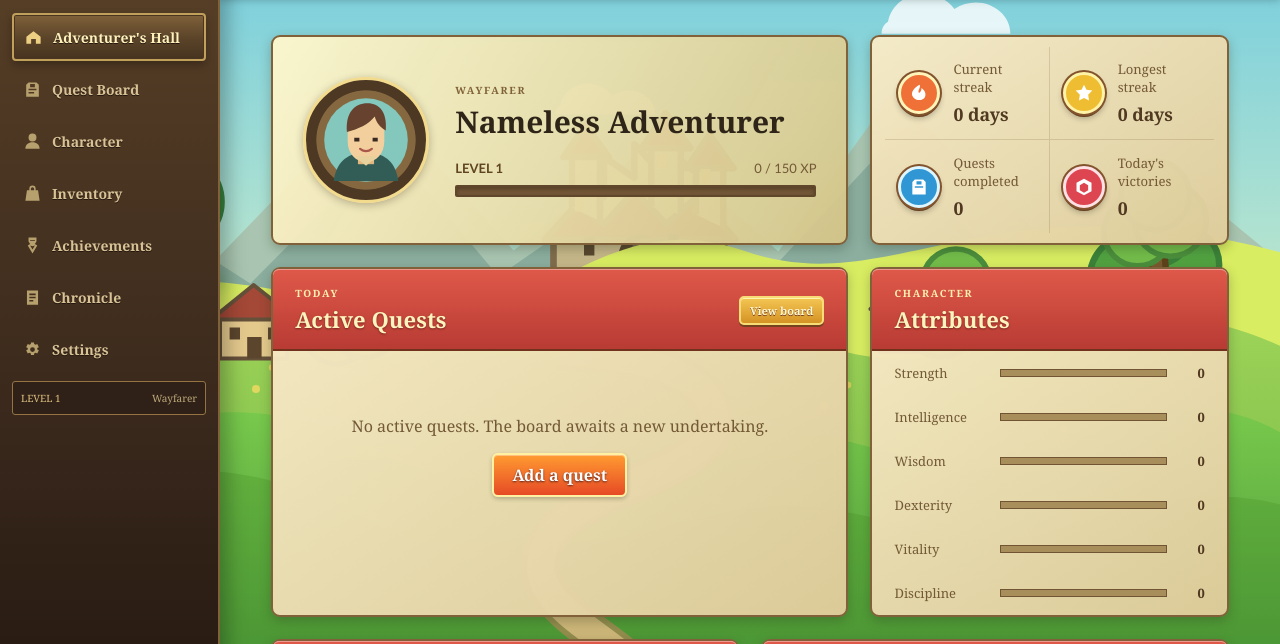
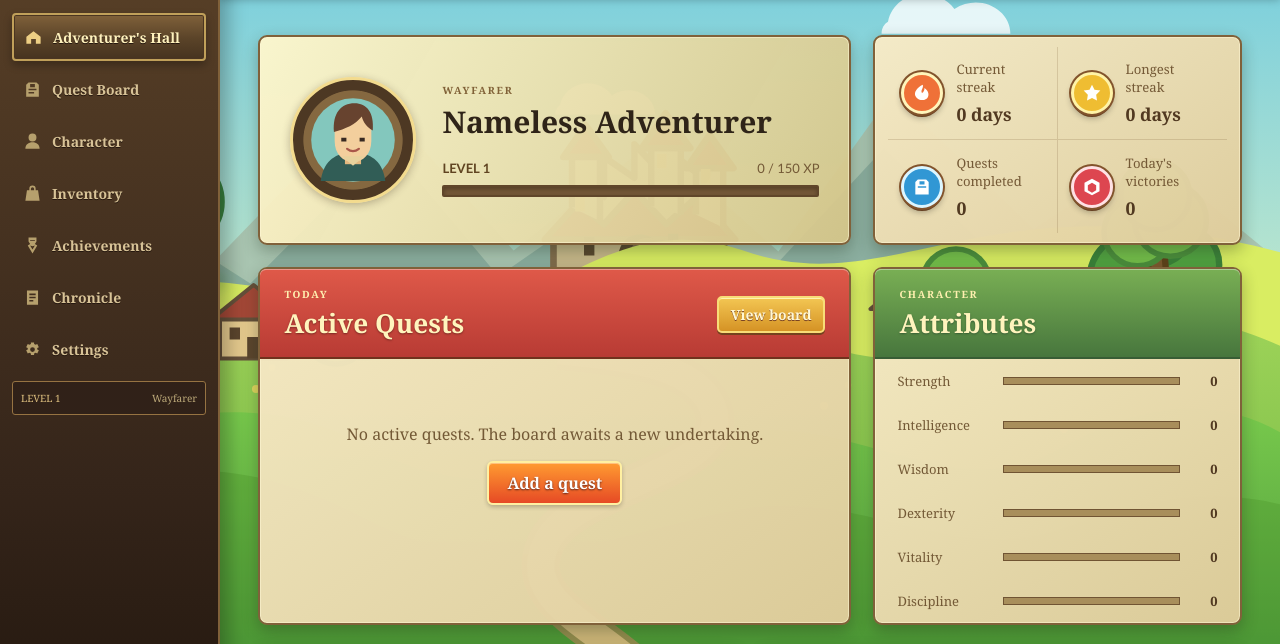
Before and after one commit to Namahka/QuestLog, a plain HTML site: page index.html in a window 1280 px wide. Shown: the part 79-723 px from the top of the page. Drawn offline with Linux system fonts and the light colour scheme.

Commit message:
style: expand dashboard and remove focus frame
Co-authored-by: Copilot <223556219+Copilot@users.noreply.github.com>

```diff
--- a/styles/main.scss
+++ b/styles/main.scss
@@ -80,18 +80,24 @@ svg{width:1.25em;height:1.25em;fill:currentColor}
   box-shadow:inset 0 0 0 2px #58402a,0 4px 8px rgba(0,0,0,.35)
 }
 .menu-button{display:none}
-.content{max-width:1440px;margin:0 auto;padding:clamp(28px,3vw,44px) clamp(30px,4vw,64px) 70px}
+.content{width:100%;max-width:1920px;margin:0 auto;padding:clamp(28px,3vw,48px) clamp(24px,3vw,56px) 70px}
+.content:focus-visible{outline:none}
 
 .panel,.hero-panel,.stat-strip,.quest-card,.achievement-card,.inventory-item,.board-toolbar,.chronicle-list{
   border:2px solid #80613a;border-radius:9px;
   color:$ink;
   background:linear-gradient(145deg,rgba(247,235,199,.97),rgba(223,204,155,.97));
-  box-shadow:0 4px 12px rgba(31,43,24,.28)
+  box-shadow:0 6px 16px rgba(31,43,24,.32),inset 0 0 0 1px rgba(255,248,213,.55)
 }
-.panel-header{display:flex;align-items:center;justify-content:space-between;padding:17px 22px 15px;border-bottom:2px solid #71311d;border-radius:6px 6px 0 0;background:linear-gradient(180deg,#df5949,#b83b34);box-shadow:inset 0 1px rgba(255,255,255,.38)}
-.panel-header h2{margin:0;color:#fff4bd;font-size:clamp(20px,1.1rem + .35vw,24px);text-shadow:0 1px 2px #792923}
+.panel-header{display:flex;align-items:center;justify-content:space-between;padding:18px 24px 16px;border-bottom:2px solid #71311d;border-radius:6px 6px 0 0;background:linear-gradient(180deg,#df5949,#b83b34);box-shadow:inset 0 1px rgba(255,255,255,.38)}
+.panel-header h2{margin:0;color:#fff4bd;font-size:clamp(22px,1.2rem + .55vw,30px);text-shadow:0 1px 2px #792923}
 .panel-header .eyebrow{color:#fff0b0}
-.text-button{border:2px solid #f8dd77;border-radius:5px;background:linear-gradient(#f3c653,#d59325);color:#fff8d5;font-size:11px;font-weight:900;text-shadow:0 1px #794323;padding:5px 9px;box-shadow:inset 0 1px #fff3af,0 2px #74431e}
+.attributes-preview .panel-header,.attribute-sheet .panel-header{border-bottom-color:#385d35;background:linear-gradient(180deg,#79af54,#47763d)}
+.attributes-preview .panel-header h2,.attribute-sheet .panel-header h2{text-shadow:0 1px 2px #385d35}
+.lower-columns .panel-header{border-bottom-color:#51341e;background:linear-gradient(180deg,#8b7044,#60462c)}
+.lower-columns .panel-header .eyebrow{color:#f4d883}
+.lower-columns .panel-header h2{text-shadow:0 1px 2px #392719}
+.text-button{border:2px solid #f8dd77;border-radius:5px;background:linear-gradient(#f3c653,#d59325);color:#fff8d5;font-size:14px;font-weight:900;text-shadow:0 1px #794323;padding:7px 12px;box-shadow:inset 0 1px #fff3af,0 2px #74431e}
 
 .hall-grid{display:grid;grid-template-columns:minmax(0,1.45fr) minmax(340px,.9fr);gap:22px}
 .hero-panel{
```
Also changed, not shown: styles/main.css, 1 other file.
